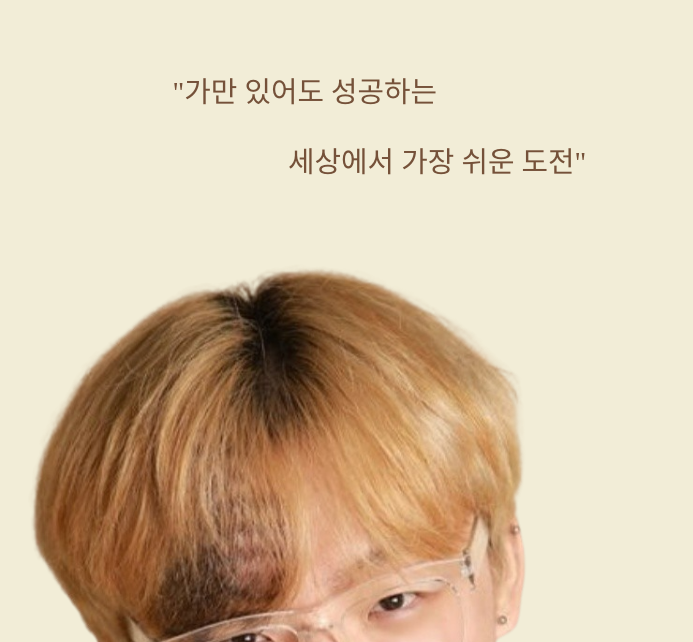
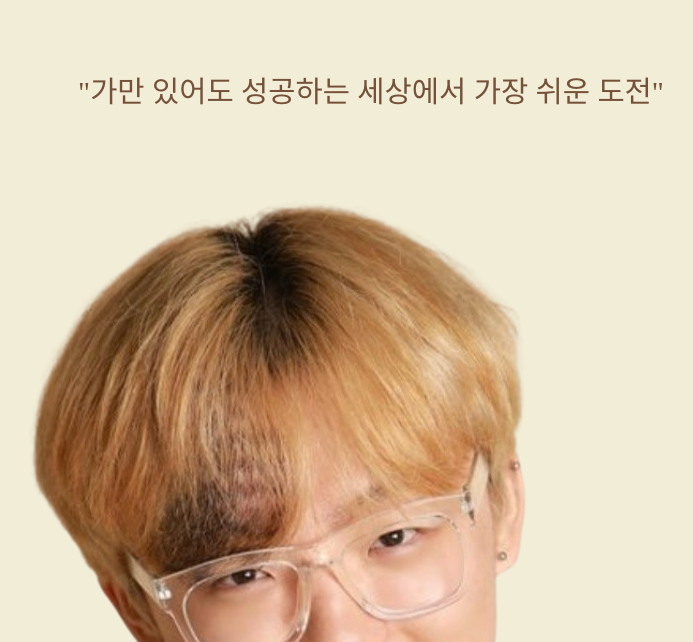
Before and after one commit to kdhye1119/Youtube-challenge, a plain HTML site: page index.html in a window 1280 px wide. Shown: the part 158-800 px from the top of the page, without its empty margins (269-962 px from the left). Drawn offline with Linux system fonts and the light colour scheme; a web font is replaced by a local one.

Commit message:
zzzzzzzzzzz mak

```diff
--- a/index.html
+++ b/index.html
@@ -13,10 +13,8 @@
   <p class="title">NO YOUTUBE</p>
   <p></p>
   <div class="content">
-    <div class="d">"가만 있어도 성공하는ㅤㅤㅤㅤㅤ</div>
-    <p></p>
-    <p></p>
-    <div class="e">ㅤㅤㅤㅤㅤ세상에서 가장 쉬운 도전"</div>
+    "가만 있어도 성공하는 세상에서 가장 쉬운 도전"
+
   </div>
 
   <p></p>
--- a/style.css
+++ b/style.css
@@ -27,19 +27,10 @@ html {
 }
 
 .content {
-font-size: 180%;
+font-size: 185%;
 font-family: 'Cafe24Danjunghae';
 font-weight: lighter;
 text-align: center;
 color: #755139;
+line-height: 160%;
 }
-
-.d {
-  text-align: center;
-
-}
-
-.e {
-  text-align: center;
-
-}
```
